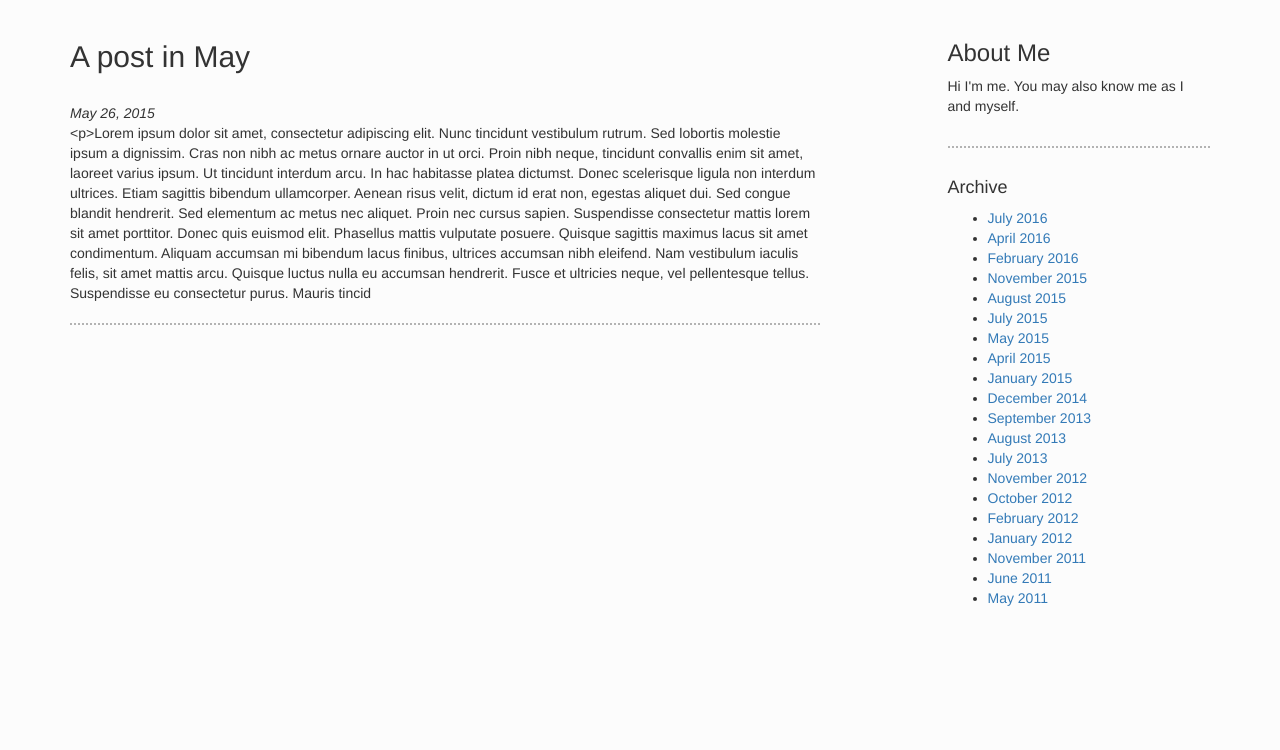
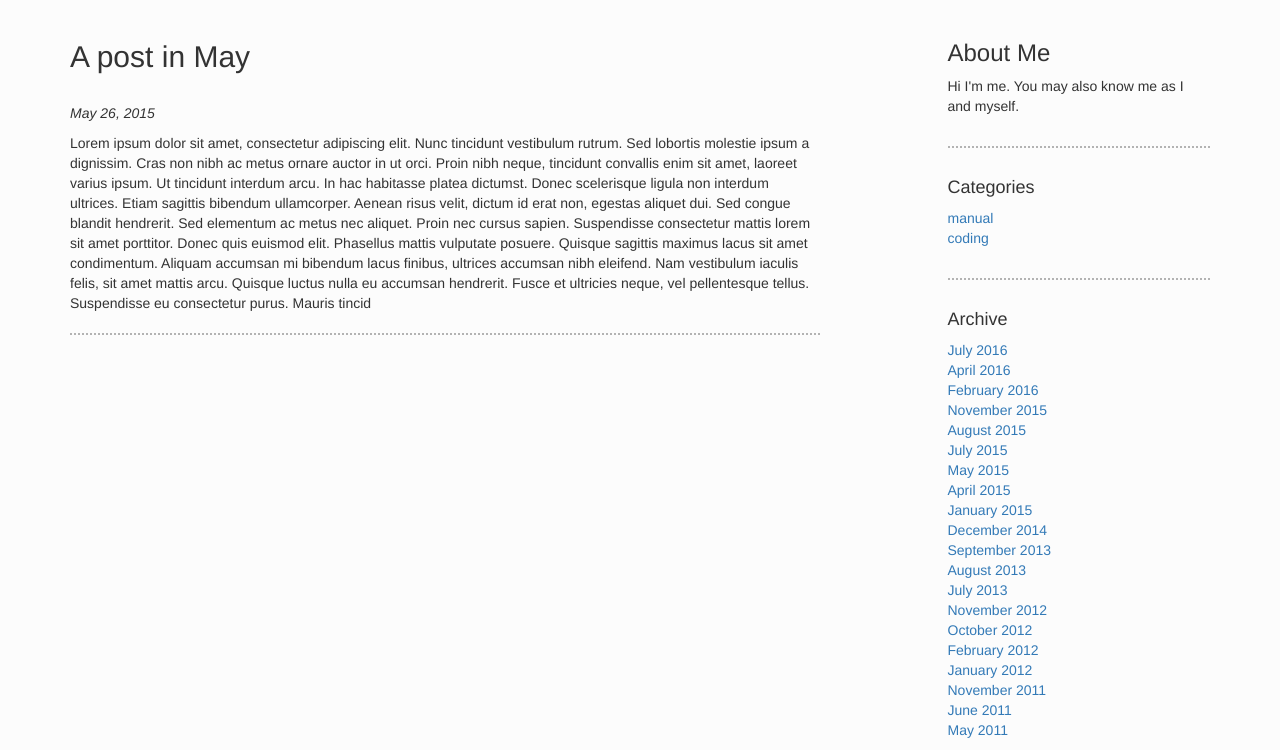
Before and after one commit to ocdocdocd/blog, a Django app: a page that uses blogproject/blog/templates/blog/base.html in a window 1280 px wide. Shown: the part 171-921 px from the top of the page. Before the commit the page ends 777 px from the top, so only its background shows below. Run offline with Django 3.2, Linux system fonts and the light colour scheme; data comes from the database, SQL or seed files in the repository; both versions use the stored data as it was after the commit; parts of the project's set-up code (start-up, migrations or seed data) failed here and were passed over; some libraries are stand-ins or nearby versions.

Commit message:
Added categories and filtering by categories, fixed bug where many AJAX requests were made on page load

```diff
--- a/blogproject/blog/templates/blog/base.html
+++ b/blogproject/blog/templates/blog/base.html
@@ -53,9 +53,18 @@
                     </div>
                     <hr/>
                     <div class="row">
+                        <div class="col-sm-12">
+                            <h4>Categories</h4>
+                            <ul id="categorylist" class="list-unstyled">
+                                {% print_categories %}
+                            </ul>
+                        </div>
+                    </div>
+                    <hr/>
+                    <div class="row">
                         <div class = "col-sm-12">
                             <h4>Archive</h4>
-                            <ul id="archivelist">
+                            <ul id="archivelist" class="list-unstyled">
                                 {% print_dates %}
                             </ul>
                         </div>
--- /dev/null
+++ b/blogproject/blog/templates/blog/cat_template.html
@@ -0,0 +1,7 @@
+{% if cats %}
+    {% for c in cats %}
+        <li><a href="{% url 'category' c.1 %}">{{ c.0 }}</a></li>
+    {% endfor %}
+{% else %}
+    There aren't any categories yet
+{% endif %}
--- a/blogproject/blog/templates/blog/archive.html
+++ b/blogproject/blog/templates/blog/results.html
@@ -11,7 +11,7 @@
                 <em class="pubdate">{{ post.pubDate }}</em>
                 <br/>
                 <p class="post-summary">
-                    {{ post.summary }}
+                    {{ post.summary|safe }}
                 </p>
                 <hr/>
             </div>
--- a/blogproject/blog/templatetags/blog_extras.py
+++ b/blogproject/blog/templatetags/blog_extras.py
@@ -1,6 +1,7 @@
 from django import template
 from django.template.defaultfilters import slugify
 from blog.models import BlogPost
+from taggit.models import Tag
 
 register = template.Library()
 
@@ -17,3 +18,13 @@ def print_dates():
             archives.append((date, slugify(date)))
     context_dict = {'archives': archives}
     return context_dict
+
+
+@register.inclusion_tag('blog/cat_template.html')
+def print_categories():
+    categories = Tag.objects.all()
+    cats = []
+    for cat in categories:
+        cats.append((cat, slugify(cat)))
+    context_dict = {'cats': cats}
+    return context_dict
--- a/blogproject/blog/urls.py
+++ b/blogproject/blog/urls.py
@@ -6,5 +6,6 @@ urlpatterns = patterns('',
                        url(r'^post/(?P<blog_post_slug>[\w\-]+)/$', views.blog_post, name='post'),
                        url(r'^get_entries/', views.get_entries, name="get_entries"),
                        url(r'^archive/(?P<archive_slug>[\w\-]+)/$', views.archive, name='archive'),
+                       url(r'^category/(?P<cat_slug>[\w\-]+)/$', views.category, name='category'),
                        url(r'^tinymce/', include('tinymce.urls')),
                        )
--- a/blogproject/blog/views.py
+++ b/blogproject/blog/views.py
@@ -45,6 +45,17 @@ def archive(request, archive_slug):
         posts = BlogPost.objects.filter(pubDate__range=(start_date, end_date))
         context_dict = {"posts": posts}
 
-        return render(request, 'blog/archive.html', context_dict)
+        return render(request, 'blog/results.html', context_dict)
     except:
         return HttpResponse("There was an error in processing your request")
+
+
+def category(request, cat_slug):
+    try:
+        category = cat_slug.replace('-', ' ')
+        posts = BlogPost.objects.filter(categories__name__in=[category])
+        context_dict = {"posts": posts}
+
+        return render(request, 'blog/results.html', context_dict)
+    except:
+        return HttpResponse("There was an error in processing your request")
--- a/blogproject/static/js/main.js
+++ b/blogproject/static/js/main.js
@@ -42,10 +42,12 @@ function getMoreEntries(page) {
     return 1;
 }
 
-$(window).scroll(function() {
-    if ($(window).scrollTop() + $(window).height() >= $(document).height() - 150) {
-        page += getMoreEntries(page);
-    }
+$(document).ready(function() {
+    $(window).scroll(function() {
+        if ($(window).scrollTop() + $(window).height() >= $(document).height() - 150) {
+            page += getMoreEntries(page);
+        }
+    })
 })
 
 $(document).ready(function() {
```
Also changed, not shown: blogproject/db.sqlite3.
